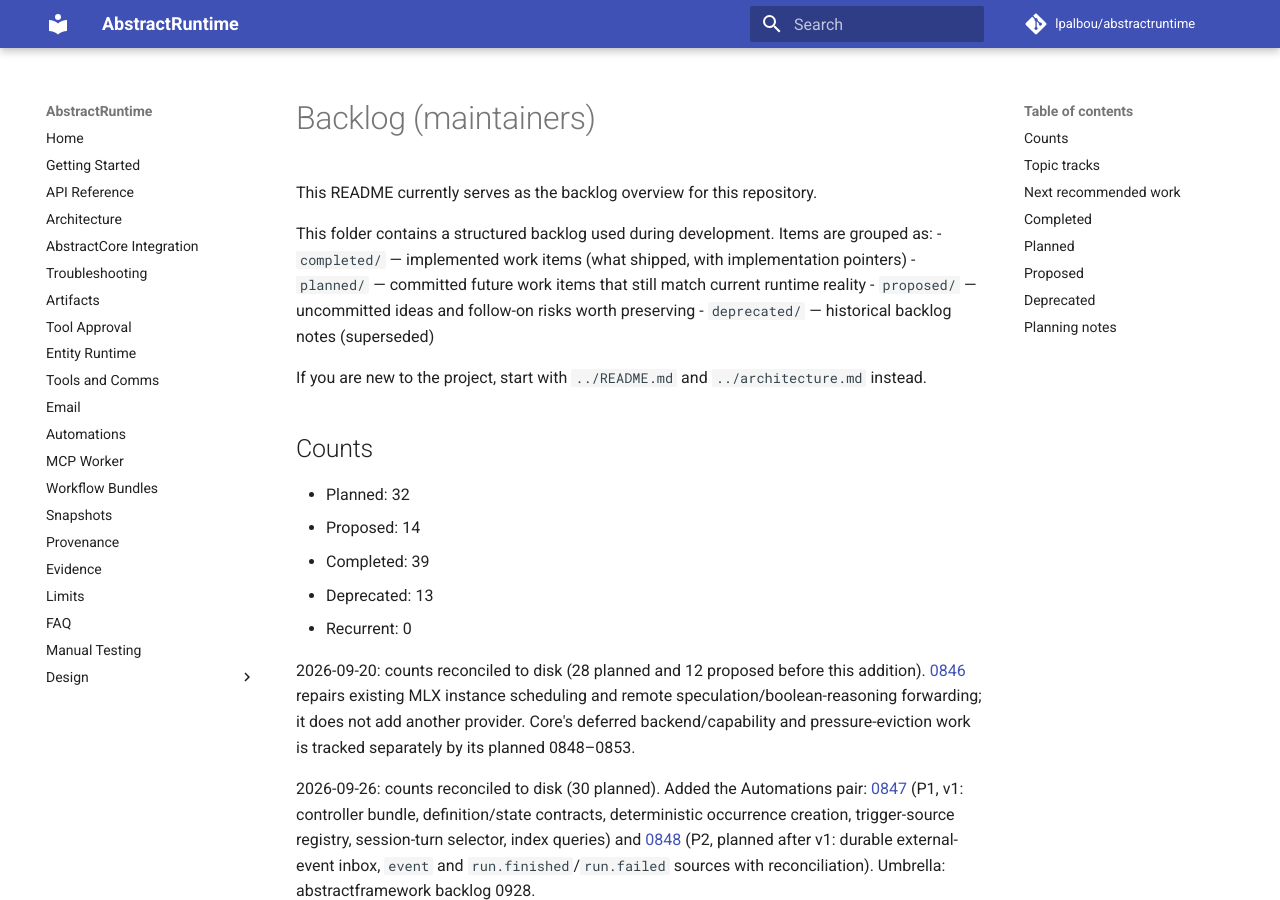
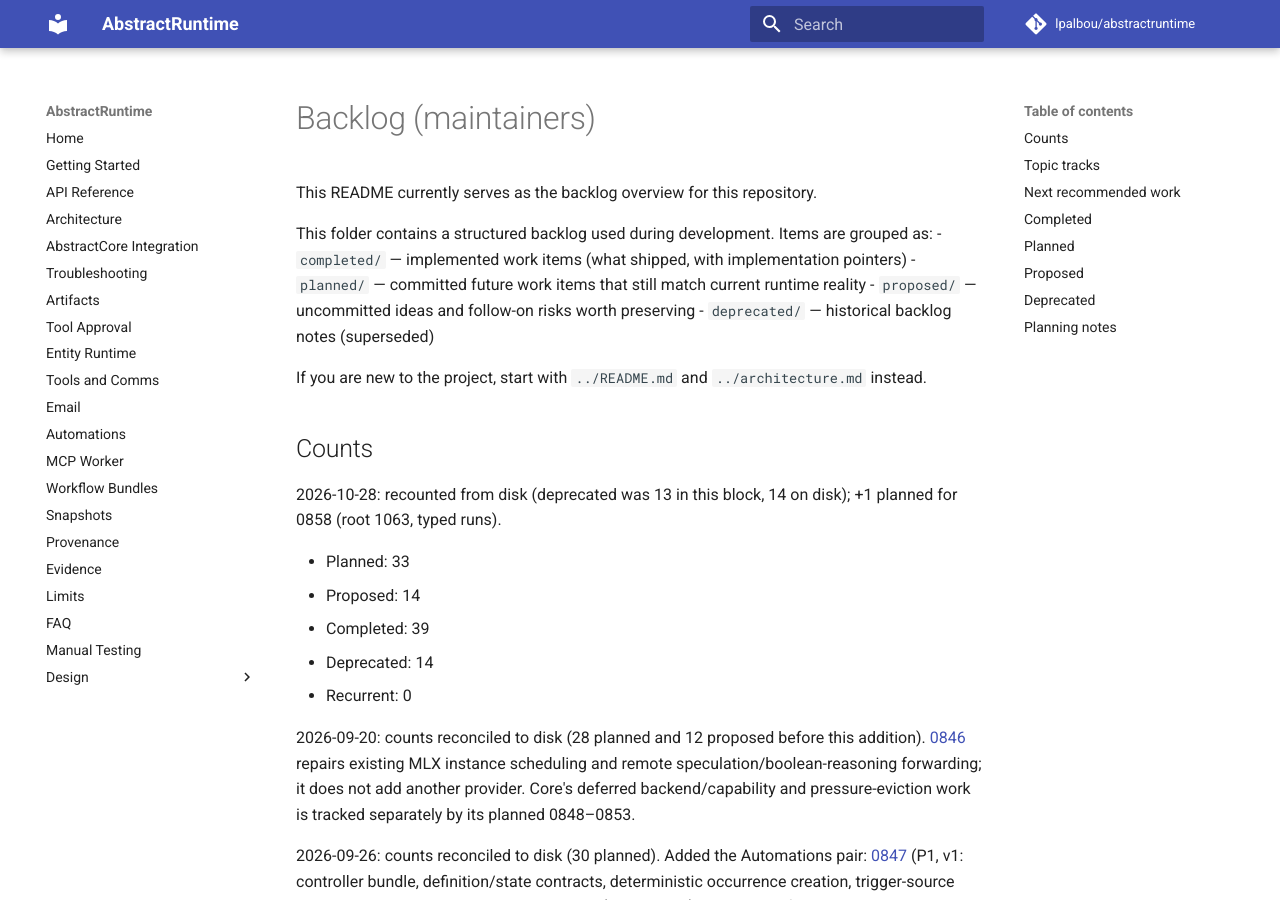
Before and after one commit to lpalbou/AbstractRuntime, an MkDocs documentation site: the page built from docs/backlog/README.md, in a window 1280 px wide and 900 px high. Built offline with MkDocs 1.6.1 and Material for MkDocs 9.7.7, drawn with Linux system fonts in a browser that asks for light colours; comment, search, counter and statistics services are not loaded; some of the changed text lies outside the part shown.

Commit message:
Backlog: wave follow-ups (typed runs, concurrency benchmark, replay client migrations, service lifecycle)

```diff
--- a/docs/backlog/README.md
+++ b/docs/backlog/README.md
@@ -12,10 +12,12 @@
 
 ## Counts
 
-- Planned: 32
+2026-10-28: recounted from disk (deprecated was 13 in this block, 14 on disk); +1 planned for 0858 (root 1063, typed runs).
+
+- Planned: 33
 - Proposed: 14
 - Completed: 39
-- Deprecated: 13
+- Deprecated: 14
 - Recurrent: 0
 
 2026-09-20: counts reconciled to disk (28 planned and 12 proposed before this
@@ -149,6 +151,7 @@
 | 0853 | `planned/0853_session_tool_policy_before_the_approval_wait.md` (P1; abstractruntime 0.14.0: a conversation's approve/deny stored per session and applied before any approval wait, with an `abstract.tool_policy_decision` ledger record; gateway routes and client wiring remain) |
 | 0854 | `planned/0854_replay_view.md` (P0; abstractruntime 0.14.0 carries the reducer, the durable per-run `seq` cursor and the conformance cases; gateway routes and client migration remain; ADR 0010) |
 | 0857 | `planned/0857_entity_direct_memory_writes_provenance.md` (P2; entity memory written outside any effect: world models, tending, night passes; follows 0856) |
+| 0858 | `planned/0858_typed_runs_run_type_stamped_at_start.md` (P1; one `run_type` + `origin.surface` stamped at start, indexed, in `replay_view_v1`; root 1063, gateway 0951) |
 | 0044 | `planned/runtime_systemic_reliability/0044_meta_analysis_record.md` (track source record) |
 | 0045 | `planned/runtime_systemic_reliability/0045_crash_replay_harness_and_ordering_invariant.md` |
 | 0046 | `planned/runtime_systemic_reliability/0046_per_run_driver_exclusion.md` |
```
Also changed, not shown: docs/backlog/planned/0858_typed_runs_run_type_stamped_at_start.md (added, +41 -0 lines).
